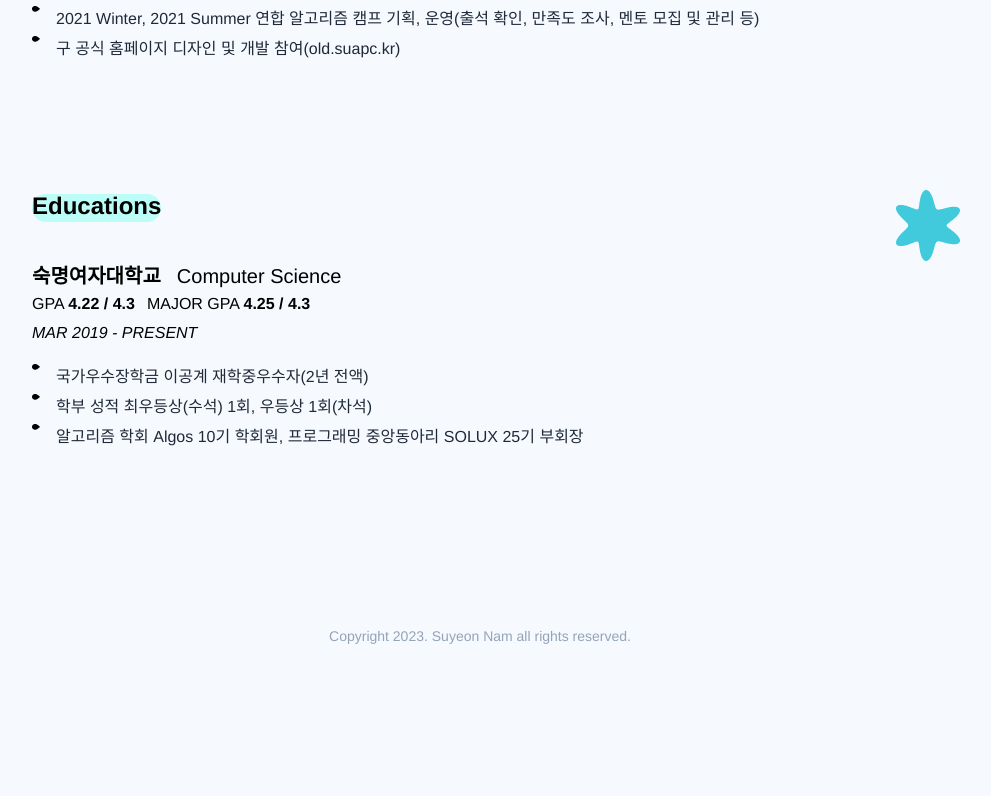
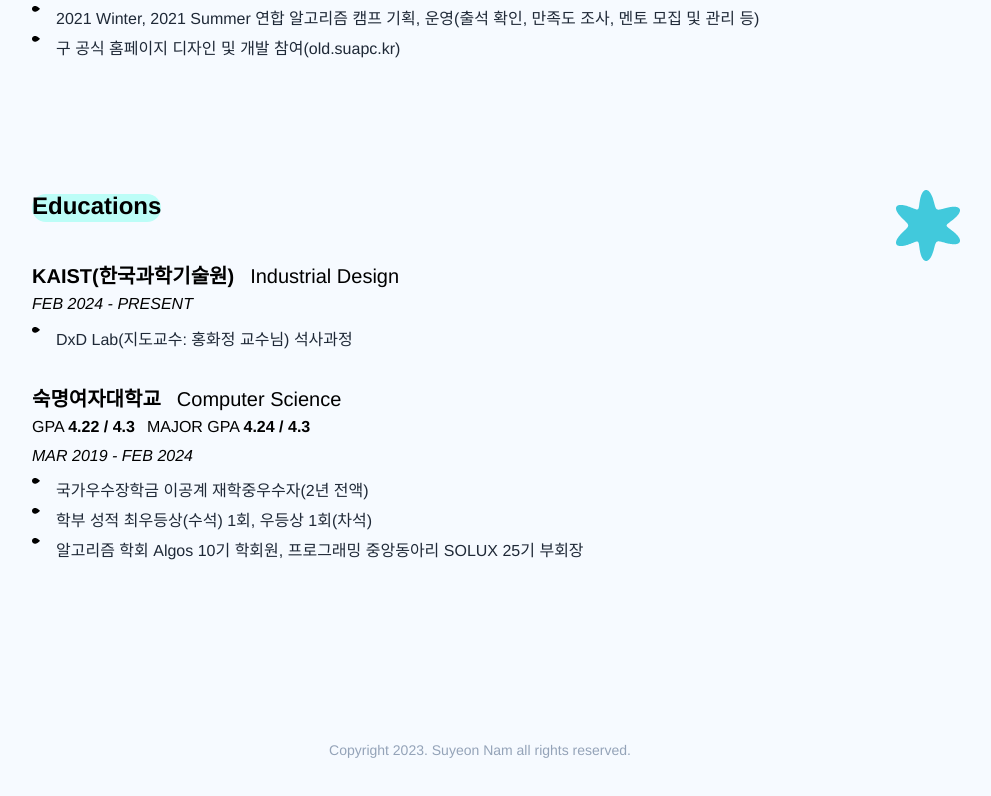
Before and after one commit to mori8/resume, a Next.js app: page / in a window 1280 px wide. Shown: the part 3104-3900 px from the top of the page, without its empty margins (160-1151 px from the left). Before the commit the page ends 3830 px from the top, so only its background shows below. Built offline with nearby package versions, Linux system fonts and the light colour scheme.

Commit message:
update: education status

```diff
--- a/components/organisms/Educations.tsx
+++ b/components/organisms/Educations.tsx
@@ -9,30 +9,38 @@
       <HighlightedText backgroundSize="none" className="text-2xl mb-10">
         Educations
       </HighlightedText>
-      <div className="flex-1 flex flex-col gap-2">
+      <div className="flex flex-col gap-8">
+        {educations.map((education, index) => (
+          <div className="flex-1 flex flex-col">
             <div>
               <div className="flex flex-row gap-4">
-            <h3 className="text-xl font-bold">{educations.univ}</h3>
-            <h5 className="text-xl">{educations.major}</h5>
+                <h3 className="text-xl font-bold">{education.univ}</h3>
+                <h5 className="text-xl">{education.major}</h5>
               </div>
               <div className="flex flex-row gap-3">
+                {education.totalGrade && (
                   <span>
-              GPA <b>{educations.totalGrade}</b>
+                    GPA <b>{education.totalGrade}</b>
                   </span>
+                )}
+                {education.majorGrade && (
                   <span>
-              MAJOR GPA <b>{educations.majorGrade}</b>
+                    MAJOR GPA <b>{education.majorGrade}</b>
                   </span>
+                )}
               </div>
               <div>
-            <span className="period">{educations.period}</span>
+                <span className="period">{education.period}</span>
               </div>
             </div>
             <ul className="text-gray-600 ul-disc">
-          {educations.details.map((detail, index) => (
+              {education.details.map((detail, index) => (
                 <CustomLi key={`education_${index}`}>{detail}</CustomLi>
               ))}
             </ul>
           </div>
+        ))}
+      </div>
     </section>
   );
 }
--- a/data/educations.json
+++ b/data/educations.json
@@ -1,14 +1,23 @@
+[
+  {
+    "univ": "KAIST(한국과학기술원)",
+    "location": "대전",
+    "major": "Industrial Design",
+    "period": "FEB 2024 - PRESENT",
+    "details": ["DxD Lab(지도교수: 홍화정 교수님) 석사과정"]
+  },
   {
     "univ": "숙명여자대학교",
     "location": "서울",
     "major": "Computer Science",
-  "period": "MAR 2019 - PRESENT",
-  "majorGrade": "4.25 / 4.3",
+    "period": "MAR 2019 - FEB 2024",
+    "majorGrade": "4.24 / 4.3",
     "totalGrade": "4.22 / 4.3",
     "details": [
       "국가우수장학금 이공계 재학중우수자(2년 전액)",
       "학부 성적 최우등상(수석) 1회, 우등상 1회(차석)",
       "알고리즘 학회 Algos 10기 학회원, 프로그래밍 중앙동아리 SOLUX 25기 부회장"
     ],
-  "grades": [4.05, 4.2, 4.25, 4.3, 4.2]
+    "grades": [4.05, 4.2, 4.25, 4.3, 4.2, 4.3]
   }
+]
```
Lines whose indentation alone changed are shown as unchanged.
